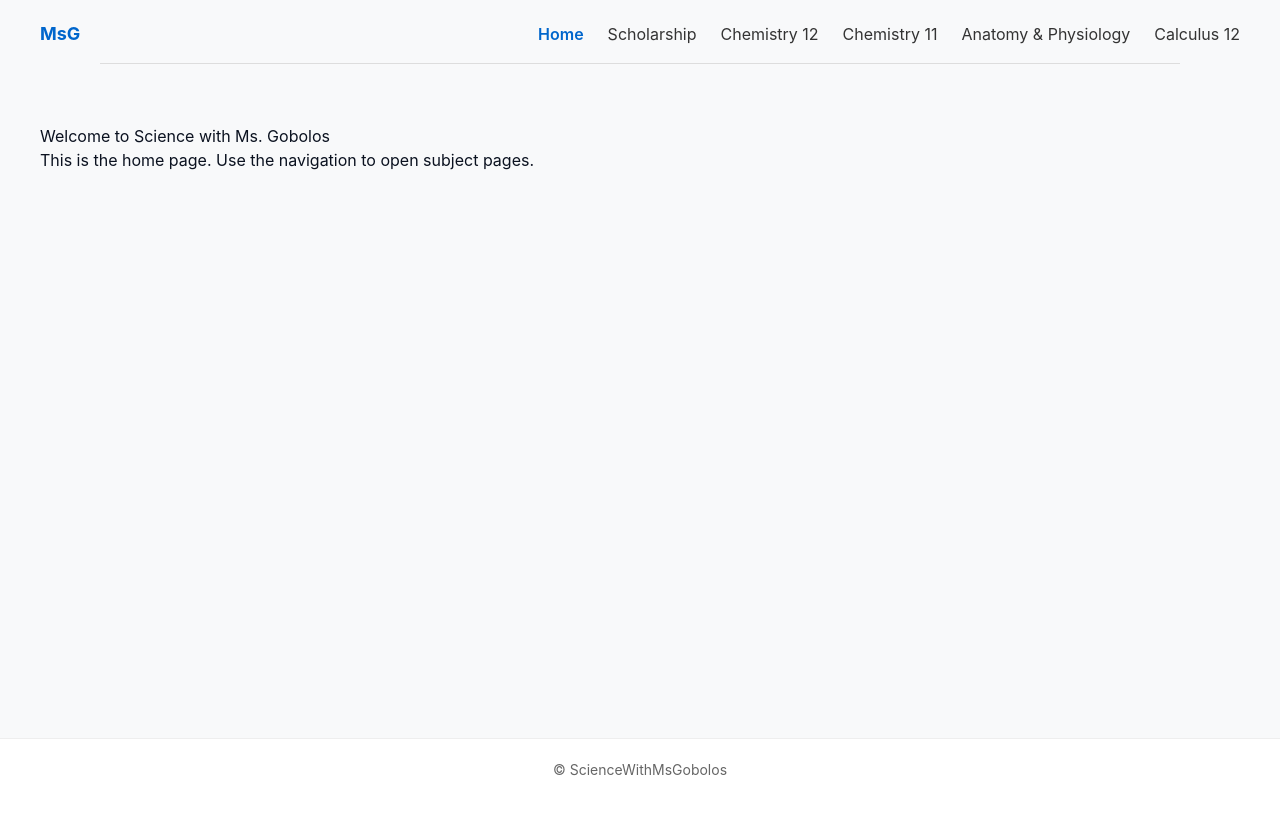
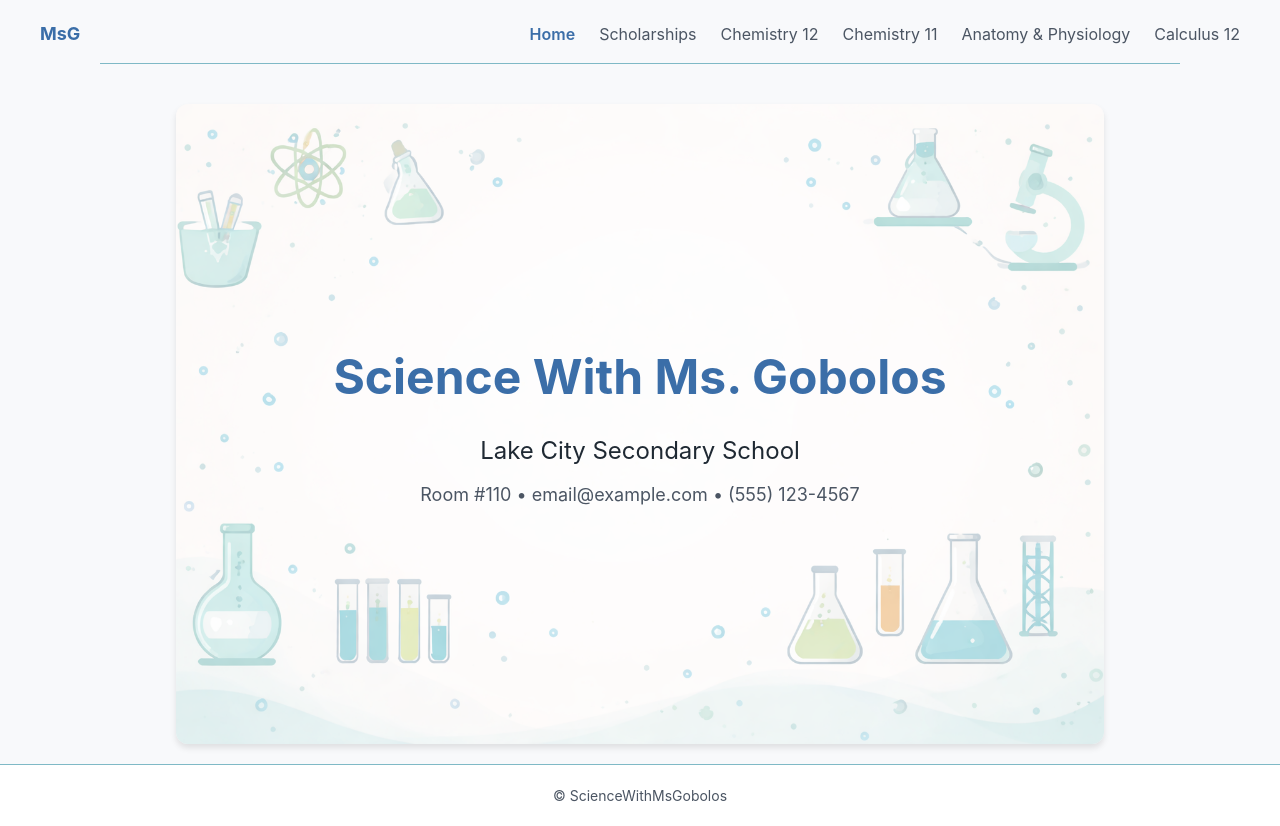
Before and after one commit to Davis245/ScienceWithMsGobolos, a Next.js app in the folder web/: page / in a window 1280 px wide. Before the commit the page ends 800 px from the top, so only its background shows below. Built offline with nearby package versions, Linux system fonts and the light colour scheme.

Commit message:
Prototype home page

```diff
--- a/web/components/Layout.tsx
+++ b/web/components/Layout.tsx
@@ -8,11 +8,18 @@ interface LayoutProps {
 
 export default function Layout({ children }: LayoutProps) {
   const router = useRouter()
-  const bgColor = '#f8f9fa'
+  const colors = {
+    background: '#F8F9FB',
+    surface: '#FFFFFF',
+    primary: '#3B6EA8',
+    accent: '#7FB9C6',
+    textPrimary: '#1F2933',
+    textSecondary: '#4B5563',
+  }
 
   return (
     <div style={{ minHeight: '100vh', display: 'flex', flexDirection: 'column' }}>
-      <header style={{ backgroundColor: bgColor, padding: '20px 40px' }}>
+      <header style={{ backgroundColor: colors.background, padding: '20px 40px' }}>
         <nav style={{
           display: 'flex',
           justifyContent: 'space-between',
@@ -21,7 +28,7 @@ export default function Layout({ children }: LayoutProps) {
           margin: '0 auto'
         }}>
           {/* Left-aligned logo */}
-          <div style={{ fontWeight: 'bold', fontSize: '18px', color: '#0066cc' }}>
+          <div style={{ fontWeight: 'bold', fontSize: '18px', color: colors.primary }}>
             MsG
           </div>
 
@@ -29,42 +36,42 @@ export default function Layout({ children }: LayoutProps) {
           <div style={{ display: 'flex', gap: '24px', alignItems: 'center' }}>
             <Link href="/" style={{
               textDecoration: 'none',
-              color: router.pathname === '/' ? '#0066cc' : '#333',
+              color: router.pathname === '/' ? colors.primary : colors.textSecondary,
               fontWeight: router.pathname === '/' ? '600' : '400'
             }}>
               Home
             </Link>
             <Link href="/scholarship" style={{
               textDecoration: 'none',
-              color: router.pathname === '/scholarship' ? '#0066cc' : '#333',
-              fontWeight: router.pathname === '/scholarship' ? '600' : '400'
+              color: router.pathname === '/scholarships' ? colors.primary : colors.textSecondary,
+              fontWeight: router.pathname === '/scholarships' ? '600' : '400'
             }}>
-              Scholarship
+              Scholarships
             </Link>
             <Link href="/chemistry-12" style={{
               textDecoration: 'none',
-              color: router.pathname === '/chemistry-12' ? '#0066cc' : '#333',
+              color: router.pathname === '/chemistry-12' ? colors.primary : colors.textSecondary,
               fontWeight: router.pathname === '/chemistry-12' ? '600' : '400'
             }}>
               Chemistry 12
             </Link>
             <Link href="/chemistry-11" style={{
               textDecoration: 'none',
-              color: router.pathname === '/chemistry-11' ? '#0066cc' : '#333',
+              color: router.pathname === '/chemistry-11' ? colors.primary : colors.textSecondary,
               fontWeight: router.pathname === '/chemistry-11' ? '600' : '400'
             }}>
               Chemistry 11
             </Link>
             <Link href="/anatomy-physiology" style={{
               textDecoration: 'none',
-              color: router.pathname === '/anatomy-physiology' ? '#0066cc' : '#333',
+              color: router.pathname === '/anatomy-physiology' ? colors.primary : colors.textSecondary,
               fontWeight: router.pathname === '/anatomy-physiology' ? '600' : '400'
             }}>
               Anatomy & Physiology
             </Link>
             <Link href="/calculus-12" style={{
               textDecoration: 'none',
-              color: router.pathname === '/calculus-12' ? '#0066cc' : '#333',
+              color: router.pathname === '/calculus-12' ? colors.primary : colors.textSecondary,
               fontWeight: router.pathname === '/calculus-12' ? '600' : '400'
             }}>
               Calculus 12
@@ -74,7 +81,7 @@ export default function Layout({ children }: LayoutProps) {
 
         {/* Separator line - 90% width */}
         <div style={{
-          borderBottom: '1px solid #ddd',
+          borderBottom: `1px solid ${colors.accent}`,
           width: '90%',
           margin: '16px auto 0',
           maxWidth: '1400px'
@@ -83,9 +90,9 @@ export default function Layout({ children }: LayoutProps) {
 
       <main style={{
         flex: 1,
-        backgroundColor: bgColor,
-        padding: '40px',
-        maxWidth: '1400px',
+        backgroundColor: colors.background,
+        padding: '0px 40px',
+        maxWidth: '2000px',
         width: '100%',
         margin: '0 auto'
       }}>
@@ -95,8 +102,8 @@ export default function Layout({ children }: LayoutProps) {
       <footer style={{
         padding: '20px',
         textAlign: 'center',
-        borderTop: '1px solid #eee',
-        color: '#666',
+        borderTop: `1px solid ${colors.accent}`,
+        color: colors.textSecondary,
         fontSize: '14px'
       }}>
         © ScienceWithMsGobolos
--- a/web/pages/index.tsx
+++ b/web/pages/index.tsx
@@ -1,8 +1,62 @@
 export default function Home() {
+  const colors = {
+    background: '#F8F9FB',
+    surface: '#FFFFFF',
+    primary: '#3B6EA8',
+    accent: '#7FB9C6',
+    textPrimary: '#1F2933',
+    textSecondary: '#4B5563',
+  }
+
   return (
-    <div>
-      <h1>Welcome to Science with Ms. Gobolos</h1>
-      <p>This is the home page. Use the navigation to open subject pages.</p>
+    <div style={{
+      display: 'flex',
+      justifyContent: 'center',
+      alignItems: 'center',
+      minHeight: '80vh',
+      padding: '20px'
+    }}>
+      <div style={{
+        width: '80%',
+        height: '80vh',
+        backgroundImage: 'url(/SWMG_home.png)',
+        backgroundSize: 'cover',
+        backgroundPosition: 'center',
+        borderRadius: '12px',
+        display: 'flex',
+        flexDirection: 'column',
+        justifyContent: 'center',
+        alignItems: 'center',
+        boxShadow: '0 4px 6px rgba(0, 0, 0, 0.1)'
+      }}>
+        <h1 style={{
+          fontSize: '48px',
+          fontWeight: 'bold',
+          margin: '0 0 20px 0',
+          color: colors.primary,
+          textAlign: 'center'
+        }}>
+          Science With Ms. Gobolos
+        </h1>
+
+        <p style={{
+          fontSize: '24px',
+          margin: '0 0 12px 0',
+          color: colors.textPrimary,
+          textAlign: 'center'
+        }}>
+          Lake City Secondary School
+        </p>
+
+        <p style={{
+          fontSize: '18px',
+          margin: '0',
+          color: colors.textSecondary,
+          textAlign: 'center'
+        }}>
+          Room #110 • email@example.com • (555) 123-4567
+        </p>
+      </div>
     </div>
   )
 }
```
Also changed, not shown: web/public/SWMG_home.png (added).
